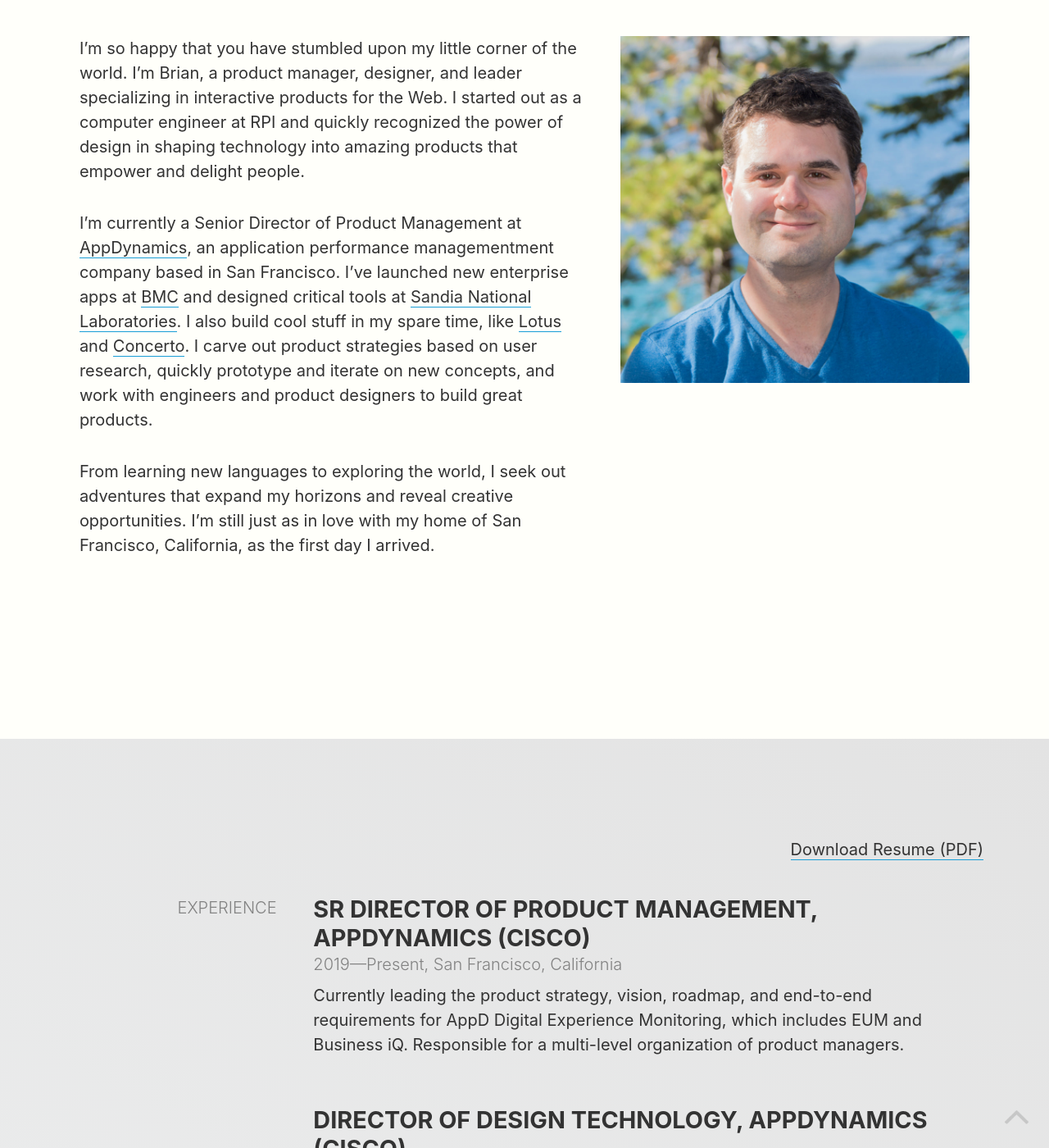
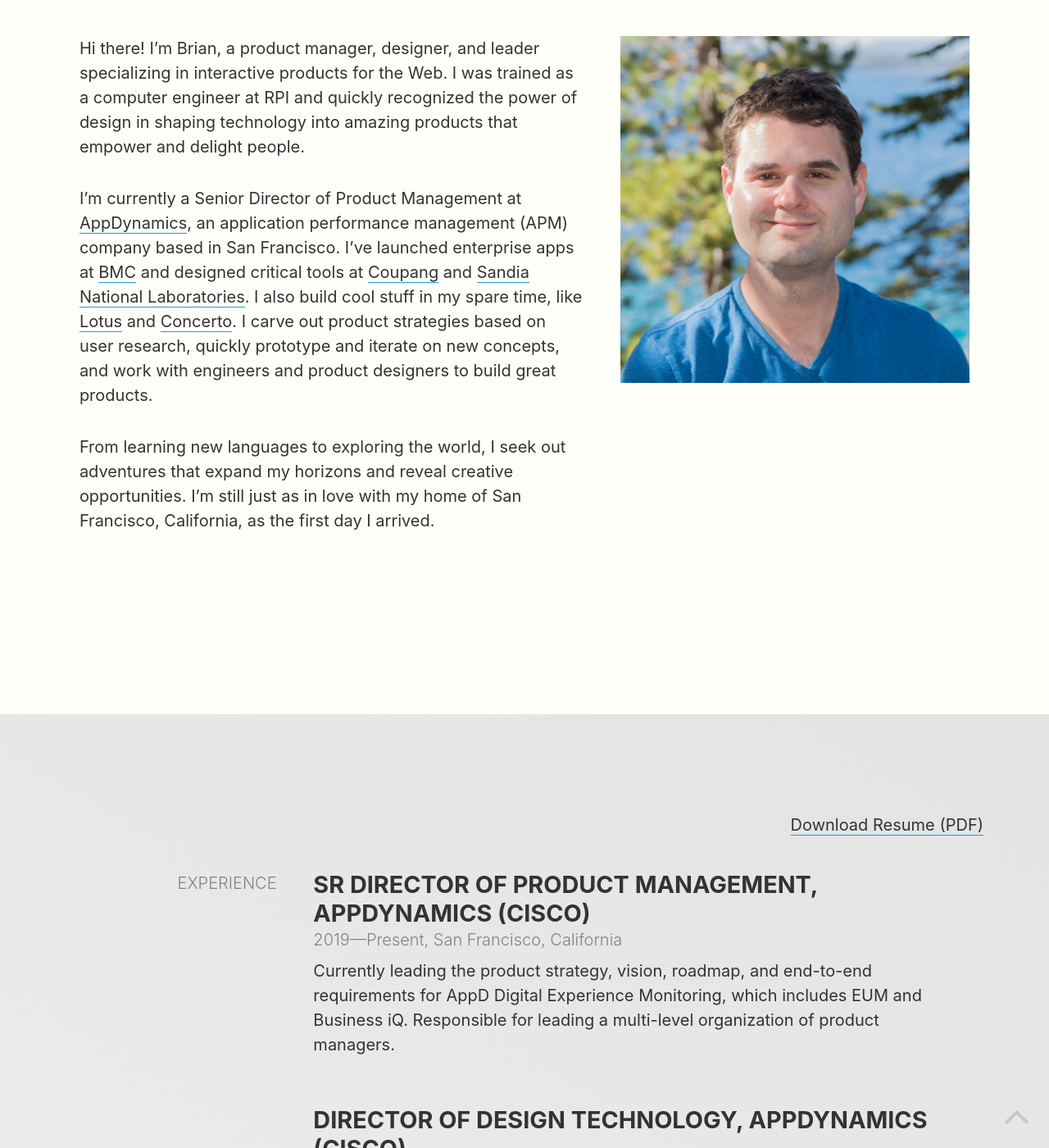
Before and after one commit to brzaik/brz4, a Jekyll site: the page built from about.html, in a window 1280 px wide and 1400 px high, scrolled down 268 px. Shown: the whole window at 82% size. Built offline with Jekyll 4.4.1, drawn with Linux system fonts in a browser that asks for light colours; nearby versions of some CDN libraries.

Commit message:
Fixed some spelling mistakes

```diff
--- a/about.html
+++ b/about.html
@@ -7,10 +7,10 @@ namespace: about
   <div class="row">
     <div class="col-7">
       <p>
-        I’m so happy that you have stumbled upon my little corner of the world. I’m Brian, a product manager, designer, and leader specializing in interactive products for the Web. I started out as a computer engineer at <a href="http://rpi.edu">RPI</a> and quickly recognized the power of design in shaping technology into amazing products that empower and delight people.
+        Hi there! I’m Brian, a product manager, designer, and leader specializing in interactive products for the Web. I was trained as a computer engineer at <a href="http://rpi.edu">RPI</a> and quickly recognized the power of design in shaping technology into amazing products that empower and delight people.
       </p>
       <p>
-        I’m currently a Senior Director of Product Management at <a class="underline" href="http://appdynamics.com">AppDynamics</a>, an application performance managementment company based in San Francisco. I’ve launched new enterprise apps at <a class="underline" href="http://bmc.com">BMC</a> and designed critical tools at <a class="underline" href="http://sandia.gov">Sandia National Laboratories</a>. I also build cool stuff in my spare time, like <a class="underline" href="/works/lotus">Lotus</a> and <a class="underline" href="/works/concerto2">Concerto</a>. I carve out product strategies based on user research, quickly prototype and iterate on new concepts, and work with engineers and product designers to build great products.
+        I’m currently a Senior Director of Product Management at <a class="underline" href="http://appdynamics.com">AppDynamics</a>, an application performance management (APM) company based in San Francisco. I’ve launched enterprise apps at <a class="underline" href="http://bmc.com">BMC</a> and designed critical tools at <a class="underline" href="http://coupang.com">Coupang</a> and <a class="underline" href="http://sandia.gov">Sandia National Laboratories</a>. I also build cool stuff in my spare time, like <a class="underline" href="/works/lotus">Lotus</a> and <a class="underline" href="/works/concerto2">Concerto</a>. I carve out product strategies based on user research, quickly prototype and iterate on new concepts, and work with engineers and product designers to build great products.
       </p>
       <p>
         From learning new languages to exploring the world, I seek out adventures that expand my horizons and reveal creative opportunities. I’m still just as in love with my home of San Francisco, California, as the first day I arrived.
@@ -42,7 +42,7 @@ namespace: about
             2019—Present, San Francisco, California
           </p>
           <p>
-            Currently leading the product strategy, vision, roadmap, and end-to-end requirements for AppD Digital Experience Monitoring, which includes EUM and Business iQ. Responsible for a multi-level organization of product managers.
+            Currently leading the product strategy, vision, roadmap, and end-to-end requirements for AppD Digital Experience Monitoring, which includes EUM and Business iQ. Responsible for leading a multi-level organization of product managers.
           </p>
         </div>
         <div class="padder-resume">
```
